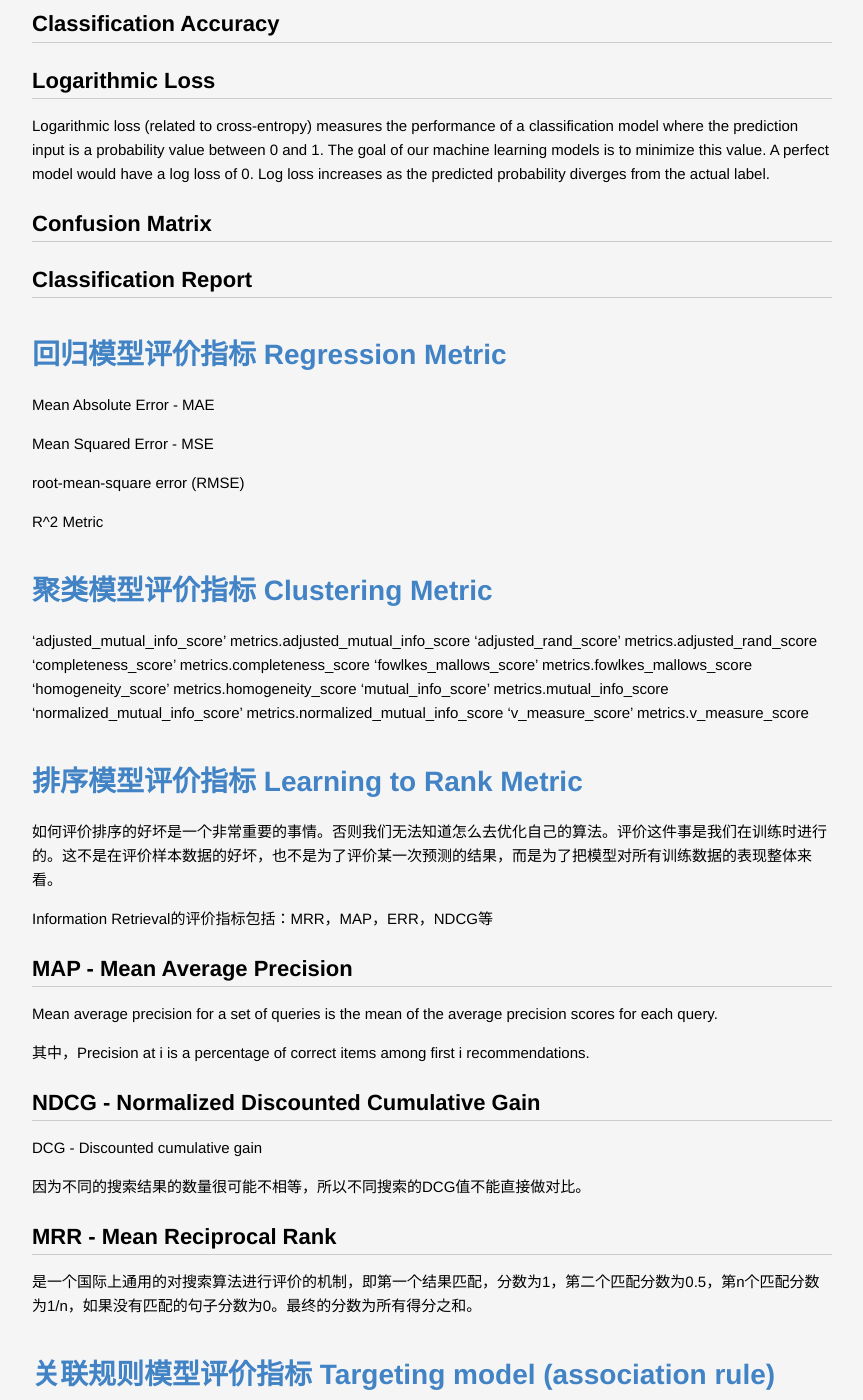
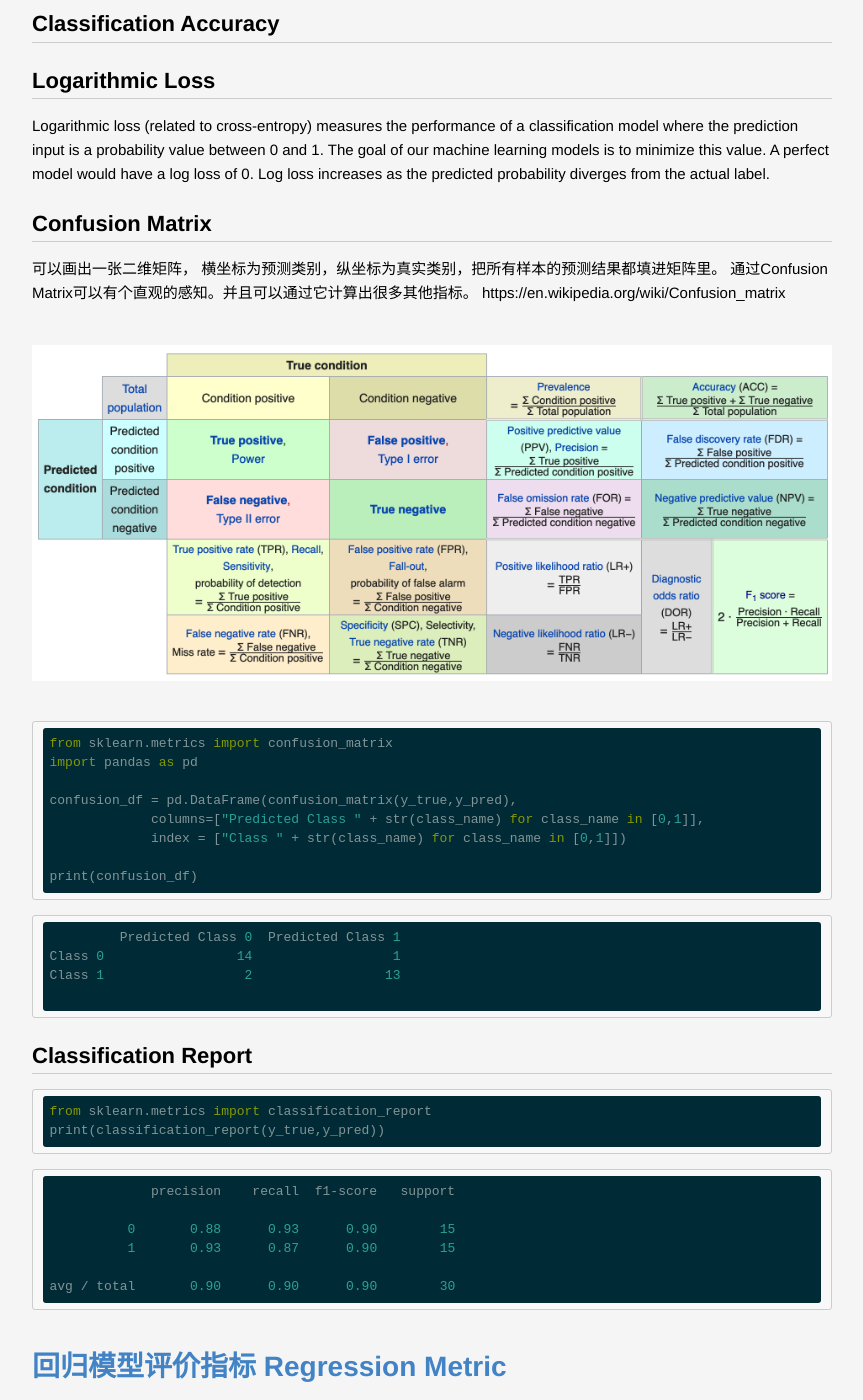
Before and after one commit to lucky521/blog, a Jekyll site: the page built from _posts/ml/2017-01-01-metrics-to-evaluate-model.markdown, in a window 1280 px wide and 1400 px high, scrolled down 3951 px. Shown: the whole window, without its empty margins (208-1071 px from the left). Built offline with Jekyll 4.4.1, drawn with Linux system fonts in a browser that asks for light colours; some of the changed text lies outside the part shown.

````diff
--- a/_posts/ml/2017-01-01-metrics-to-evaluate-model.markdown
+++ b/_posts/ml/2017-01-01-metrics-to-evaluate-model.markdown
@@ -158,9 +158,48 @@
 
 ## Confusion Matrix
 
+可以画出一张二维矩阵， 横坐标为预测类别，纵坐标为真实类别，把所有样本的预测结果都填进矩阵里。
+通过Confusion Matrix可以有个直观的感知。并且可以通过它计算出很多其他指标。
+https://en.wikipedia.org/wiki/Confusion_matrix
+
+![]({{site.baseurl}}/images/confusion_matrix.png)
+
+```
+from sklearn.metrics import confusion_matrix
+import pandas as pd
+
+confusion_df = pd.DataFrame(confusion_matrix(y_true,y_pred),
+             columns=["Predicted Class " + str(class_name) for class_name in [0,1]],
+             index = ["Class " + str(class_name) for class_name in [0,1]])
+
+print(confusion_df)
+```
+
+```
+         Predicted Class 0  Predicted Class 1
+Class 0                 14                  1
+Class 1                  2                 13
+
+```
 
 
 ## Classification Report
+
+```
+from sklearn.metrics import classification_report
+print(classification_report(y_true,y_pred))
+```
+
+```
+             precision    recall  f1-score   support
+
+          0       0.88      0.93      0.90        15
+          1       0.93      0.87      0.90        15
+
+avg / total       0.90      0.90      0.90        30
+```
+
+
 
 
 
@@ -182,6 +221,12 @@
 
 
 
+
+
+
+
+
+
 # 聚类模型评价指标 Clustering Metric
 
 ‘adjusted_mutual_info_score’	metrics.adjusted_mutual_info_score
@@ -192,6 +237,9 @@
 ‘mutual_info_score’	metrics.mutual_info_score
 ‘normalized_mutual_info_score’	metrics.normalized_mutual_info_score
 ‘v_measure_score’	metrics.v_measure_score
+
+
+
 
 
 
@@ -227,6 +275,13 @@
 
 
 
+
+
+
+
+
+
+
 # 关联规则模型评价指标 Targeting model (association rule) Metric
 
 关联规则希望推导一个 X -> Y 的规则，其中X、Y是itemset。集合T是所有已经发生的事件。
@@ -257,6 +312,13 @@
 
 
 
+
+
+
+
+
+
+
 # References
 
 scikit-learn中的metric http://scikit-learn.org/stable/modules/model_evaluation.html
@@ -268,3 +330,5 @@
 https://towardsdatascience.com/metrics-to-evaluate-your-machine-learning-algorithm-f10ba6e38234
 
 https://en.wikipedia.org/wiki/Association_rule_learning#Useful_Concepts
+
+http://joshlawman.com/metrics-classification-report-breakdown-precision-recall-f1/
--- a/_posts/ml/2017-10-26-tensorflow.markdown
+++ b/_posts/ml/2017-10-26-tensorflow.markdown
@@ -720,6 +720,9 @@
 
 默认使用 --port方式就是以gPRC方式提供服务。
 
+```
+$ tensorflow_model_server --port=9000 --model_name=mnist --model_base_path=/tmp/mnist_model/
+```
 
 5. RESTful方式提供服务
 
@@ -841,6 +844,9 @@
 
 
 
+
+
+
 # Tensorflow 训练示例
 
 本节贴出了一些Tensorflow在常见训练集数据下的训练过程。
--- a/_posts/ml/2018-03-25-boosting.markdown
+++ b/_posts/ml/2018-03-25-boosting.markdown
@@ -64,7 +64,6 @@
 
 
 # 训练 Gradient Boosting 模型的框架
-
 
 xgboost 是个实现gradient boosting的库, https://github.com/dmlc/xgboost
 PythonAPI https://xgboost.readthedocs.io/en/latest/python/python_api.html
@@ -304,8 +303,6 @@
 print(fmap)
 fmap = bst_model.get_score(importance_type='weight')
 print(fmap)
-
-
 ```
 
 
@@ -350,7 +347,6 @@
 
 # saving to file with proper feature names
 xgbfir.saveXgbFI(xgb_rmodel, feature_names=boston.feature_names, OutputXlsxFile='bostonFI.xlsx')
-
 ```
 
 https://github.com/limexp/xgbfir
@@ -360,6 +356,7 @@
 ## CatBoost
 
 
+
 ## Light GBM
 
 lightGBM 也是一个实现gradient boosting的框架。
````
Also changed, not shown: _posts/ml/2019-03-23-Distributed-ML.markdown (+7 -0 lines), _posts/ml/2019-03-25-ML-Prediction-Serving.markdown (added, +66 -0 lines), images/confusion_matrix.png (added).
